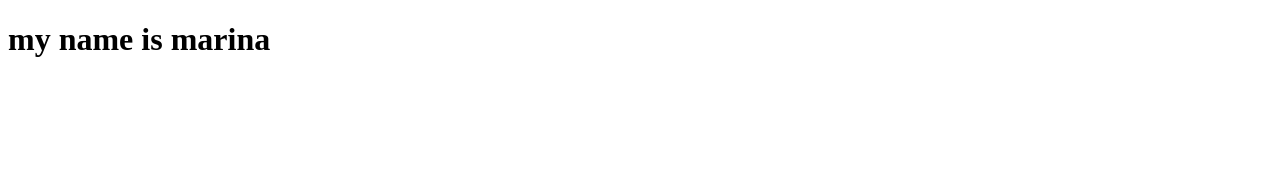
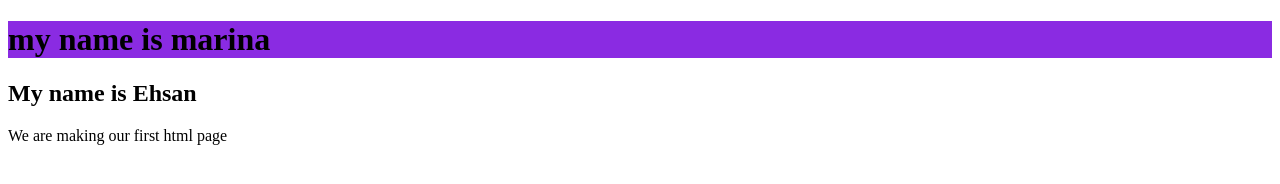
Before and after one commit to marinaiscoding/box1, a plain HTML site: page index.html in a window 1280 px wide. Drawn offline with Linux system fonts and the light colour scheme.

Commit message:
i style the html page

```diff
--- a/index.html
+++ b/index.html
@@ -7,6 +7,10 @@
     <title>Document</title>
 </head>
 <body>
-    <h1> my name is marina </h1>
+    <h1 style="background-color: blueviolet;"> my name is marina </h1>
+    <h2>
+        My name is Ehsan
+    </h2>
+    <p> We are making our first html page</p>
 </body>
 </html>
```
